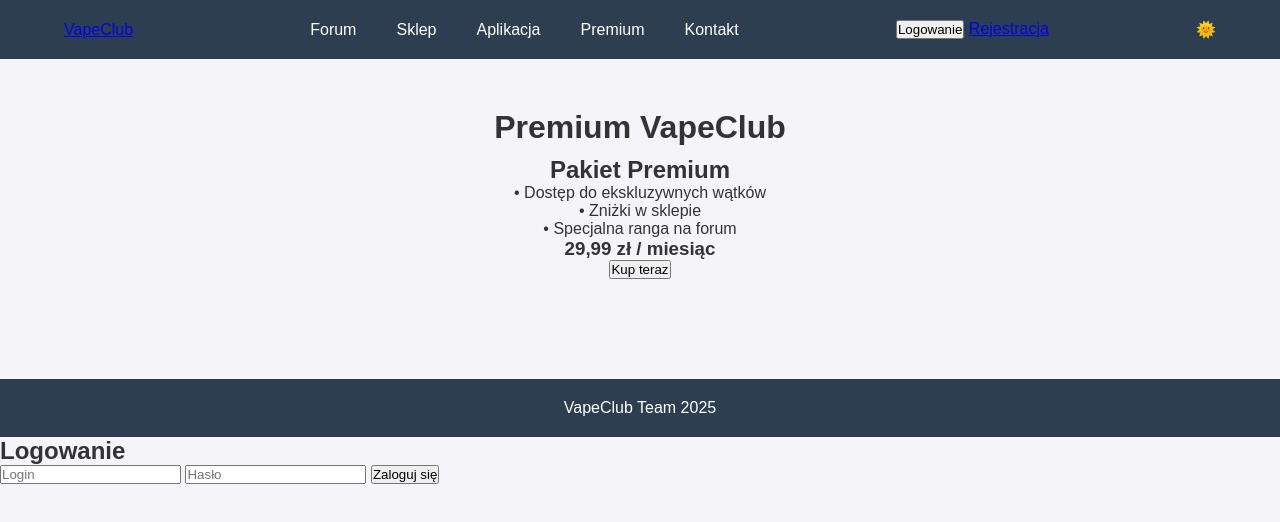
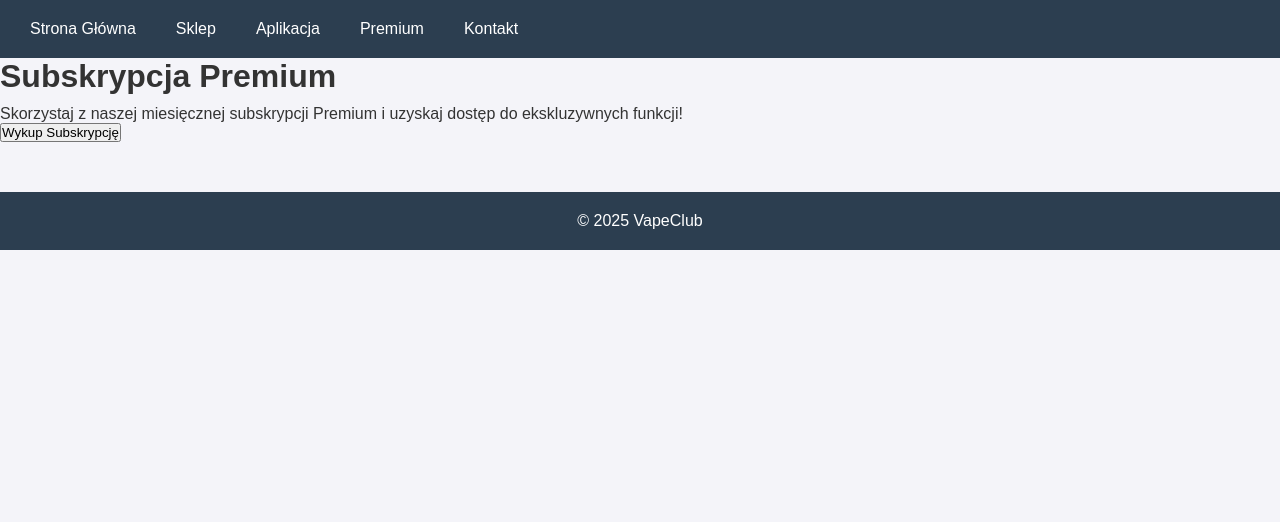
Before and after one commit to Cukrzyk05/Strona, a plain HTML site: page premium.html in a window 1280 px wide. Drawn offline with Linux system fonts and the light colour scheme.

Commit message:
Update premium.html

```diff
--- a/premium.html
+++ b/premium.html
@@ -3,57 +3,30 @@
 <head>
   <meta charset="UTF-8">
   <meta name="viewport" content="width=device-width, initial-scale=1.0">
-    <title>VapeClub - Premium</title>
+  <title>Premium - VapeClub</title>
   <link rel="stylesheet" href="style.css">
 </head>
 <body>
   <header>
-        <div class="container">
-            <a href="index.html" class="logo">VapeClub</a>
-
     <nav>
       <ul>
-                    <li><a href="forum.html">Forum</a></li>
-                    <li><a href="#">Sklep</a></li>
+        <li><a href="index.html">Strona Główna</a></li>
+        <li><a href="sklep.html">Sklep</a></li>
         <li><a href="aplikacja.html">Aplikacja</a></li>
         <li><a href="premium.html">Premium</a></li>
         <li><a href="kontakt.html">Kontakt</a></li>
       </ul>
     </nav>
-
-            <div class="auth-buttons">
-                <button id="loginBtn">Logowanie</button>
-                <a href="rejestracja.html">Rejestracja</a>
-            </div>
-
-            <div class="theme-toggle" id="themeToggle">🌞</div>
-        </div>
   </header>
 
-    <div class="main-content">
-        <h1>Premium VapeClub</h1>
-        <div class="premium-card">
-            <h2>Pakiet Premium</h2>
-            <p>• Dostęp do ekskluzywnych wątków<br>• Zniżki w sklepie<br>• Specjalna ranga na forum</p>
-            <h3>29,99 zł / miesiąc</h3>
-            <button class="premium-btn">Kup teraz</button>
-        </div>
-    </div>
+  <section class="premium">
+    <h1>Subskrypcja Premium</h1>
+    <p>Skorzystaj z naszej miesięcznej subskrypcji Premium i uzyskaj dostęp do ekskluzywnych funkcji!</p>
+    <button>Wykup Subskrypcję</button>
+  </section>
 
   <footer>
-        <p>VapeClub Team 2025</p>
+    <p>&copy; 2025 VapeClub</p>
   </footer>
-
-    <!-- Modal logowania -->
-    <div id="loginModal" class="modal">
-        <div class="modal-content">
-            <h2>Logowanie</h2>
-            <input type="text" placeholder="Login">
-            <input type="password" placeholder="Hasło">
-            <button>Zaloguj się</button>
-        </div>
-    </div>
-
-    <script src="script.js"></script>
 </body>
 </html>
```
Lines whose indentation alone changed are shown as unchanged.
